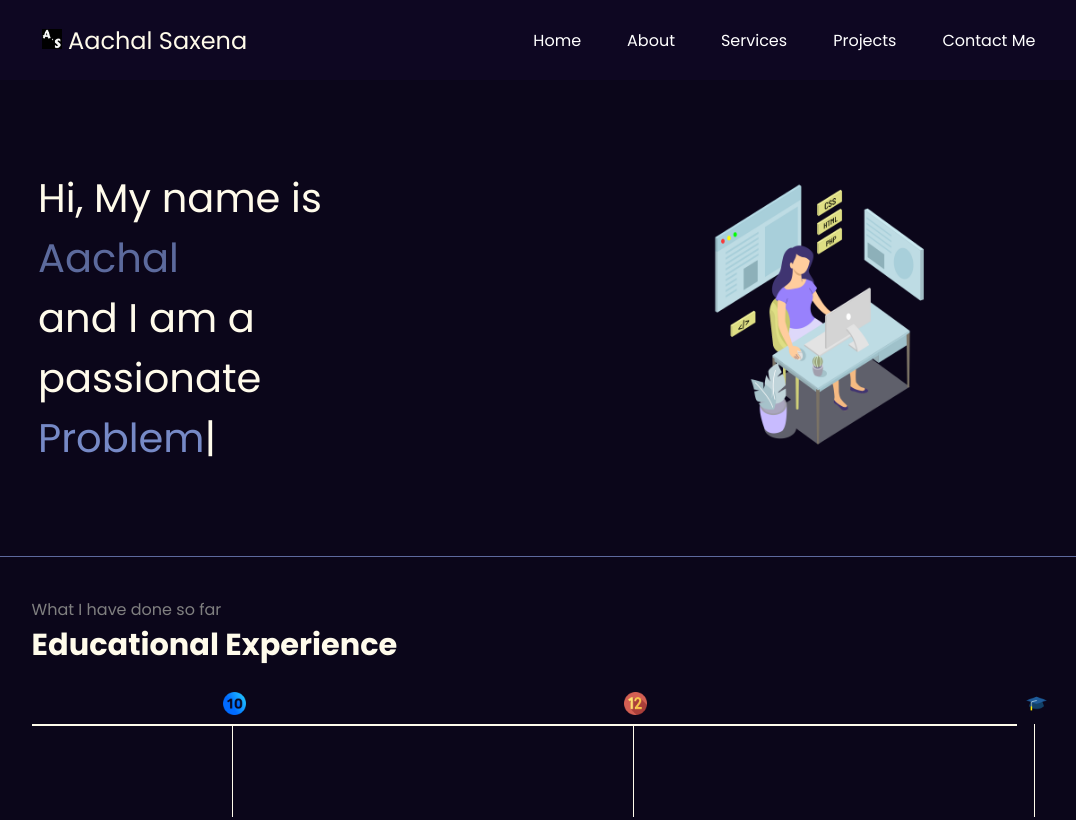
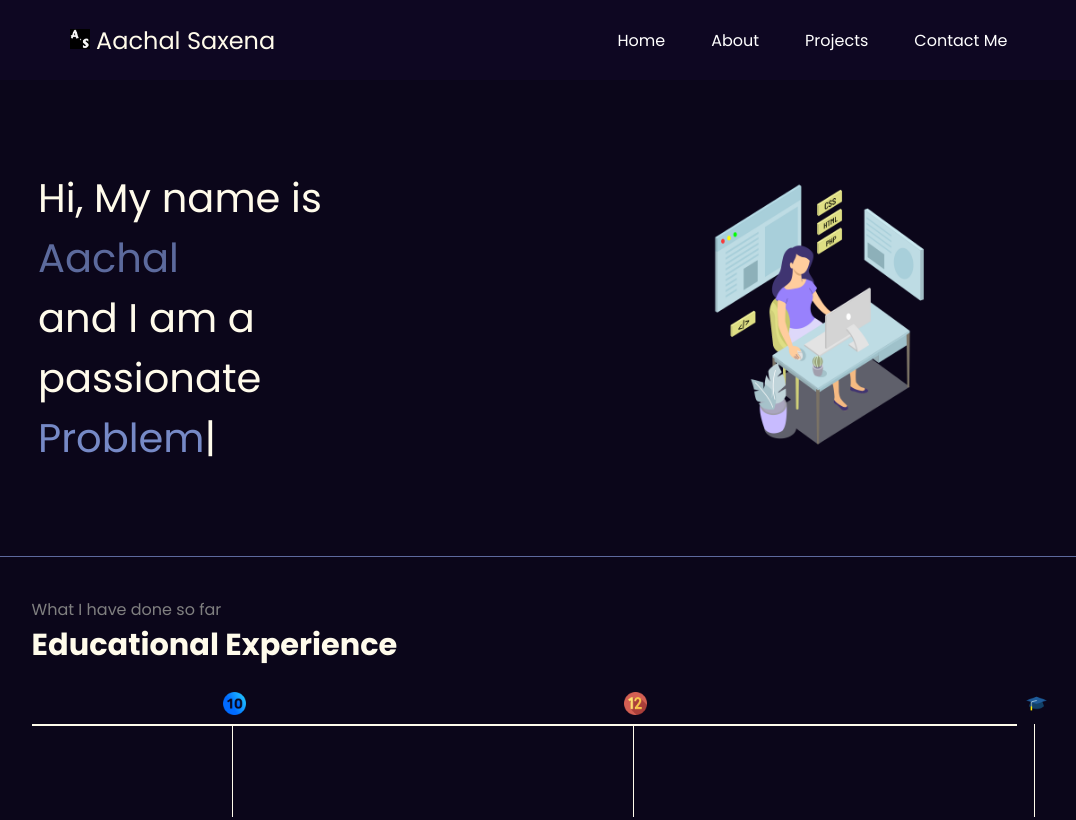
Before and after one commit to aachal-s/personal_portfolio, a plain HTML site: page index.html in a window 1280 px wide. Shown: the top 820 px of the page, without its empty margins (90-1166 px from the left). Drawn offline with nearby package versions, Linux system fonts and the light colour scheme.

Commit message:
Update index.html

```diff
--- a/index.html
+++ b/index.html
@@ -146,7 +146,7 @@
                 <ul>
                     <li><a href="/">Home</a></li>
                     <li><a href="/">About</a></li>
-                    <li><a href="/">Services</a></li>
+<!--                     <li><a href="/">Services</a></li> -->
                     <li><a href="/">Projects</a></li>
                     <li><a href="/">Contact Me</a></li>
                 </ul>
```
